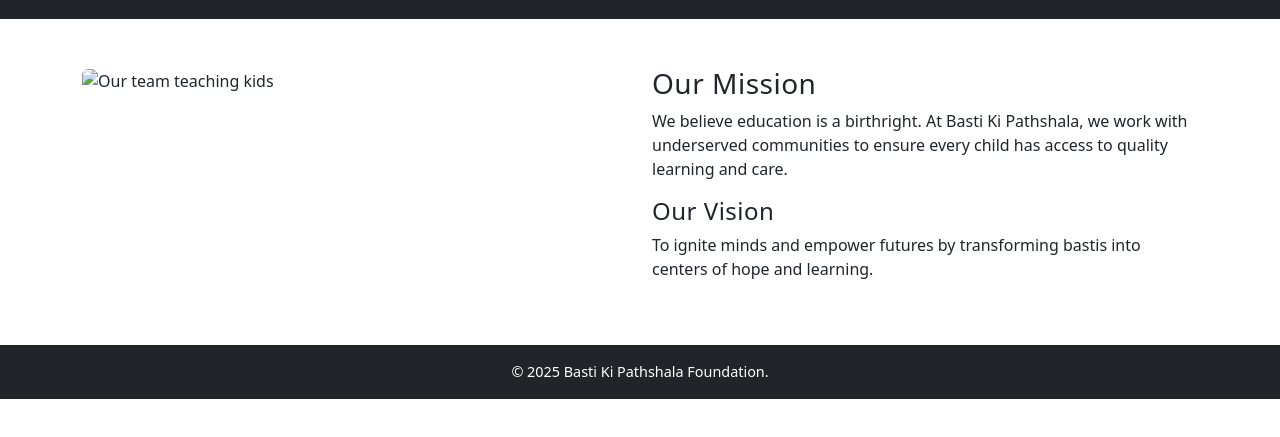
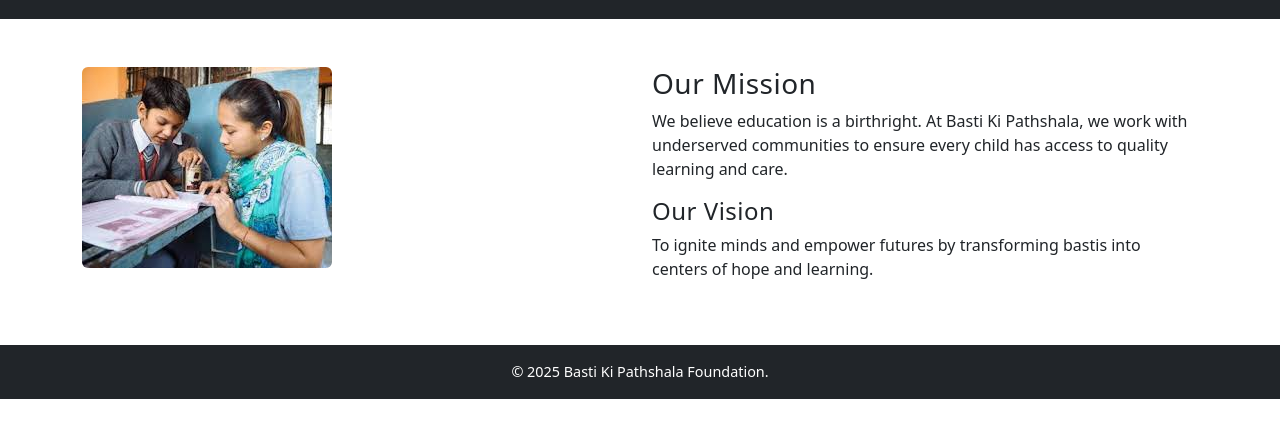
Before and after one commit to MeghaaVerse/basti-ki-pathshala-website, a plain HTML site: page about.html in a window 1280 px wide. Shown: the part 69-506 px from the top of the page. Drawn offline with nearby package versions, Linux system fonts and the light colour scheme; files that its build step writes are made by us from their sources.

Commit message:
Update about.html

```diff
--- a/about.html
+++ b/about.html
@@ -16,7 +16,7 @@
   <section class="container mt-5">
     <div class="row">
       <div class="col-md-6">
-        <img src="images/about.jpg" class="img-fluid rounded" alt="Our team teaching kids" />
+        <img src="about.jpg" class="img-fluid rounded" alt="Our team teaching kids" />
       </div>
       <div class="col-md-6">
         <h3>Our Mission</h3>
```
